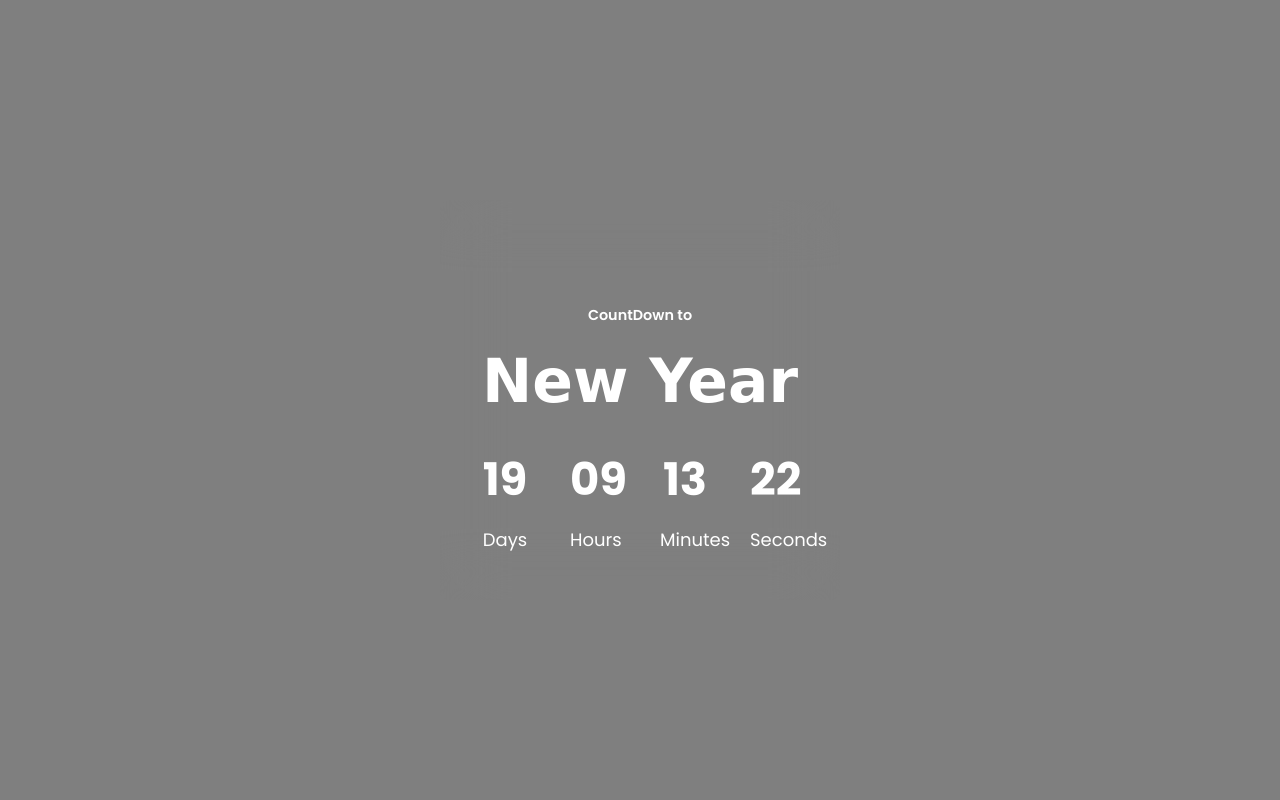
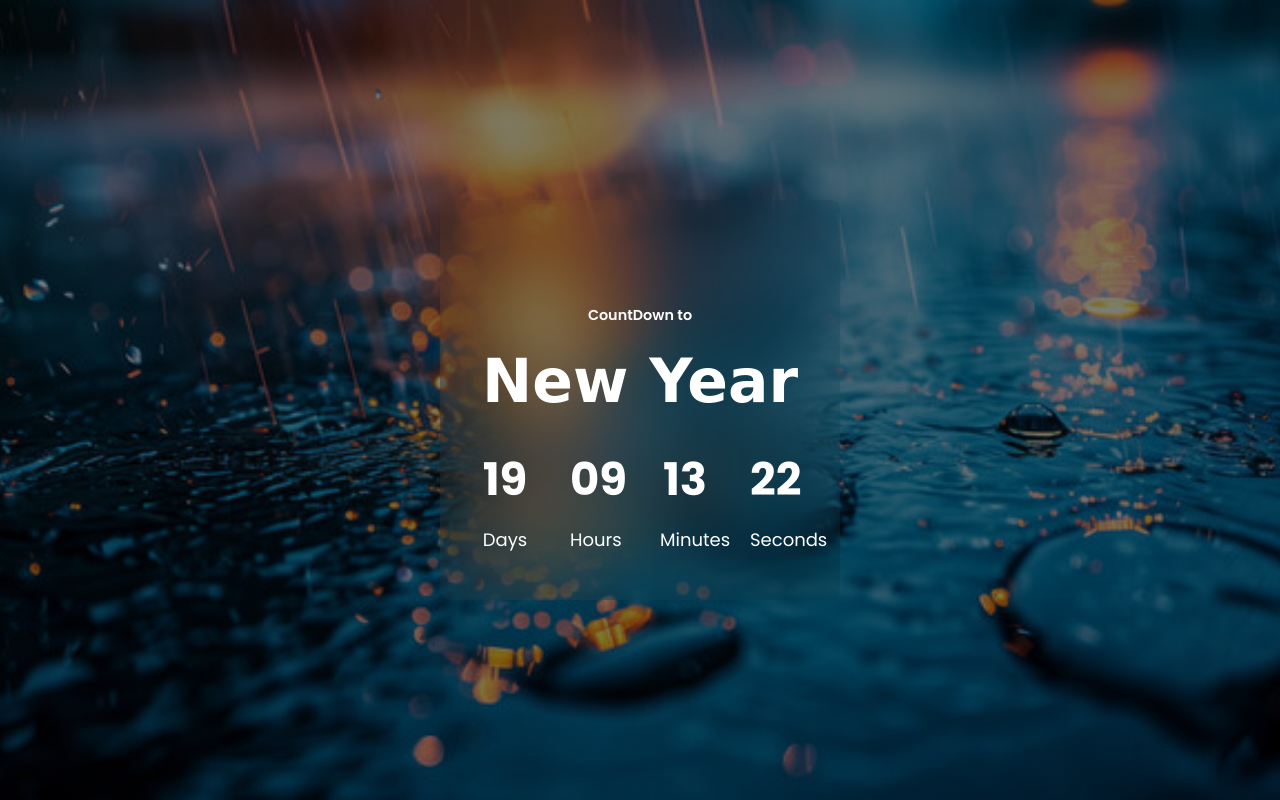
Before and after one commit to ManikandanM12/NewYearCountDown, a plain HTML site: page index.html in a window 1280 px wide. Drawn offline with Linux system fonts and the light colour scheme; a web font is replaced by a local one.

Commit message:
Update style.css

```diff
--- a/assets/style.css
+++ b/assets/style.css
@@ -13,7 +13,7 @@ body{
     justify-content: center;
     align-items: center;
     flex-direction: column;
-    background: linear-gradient(rgba(0,0,0,0.5),rgba(0,0,0,0.5)),url(/CountDownTimer/images/rain.jpg);
+    background: linear-gradient(rgba(0,0,0,0.5),rgba(0,0,0,0.5)),url(/NewYearCountDown/images/rain.jpg);
     background-size: cover;
     background-repeat: no-repeat;
     background-position: center;
```
